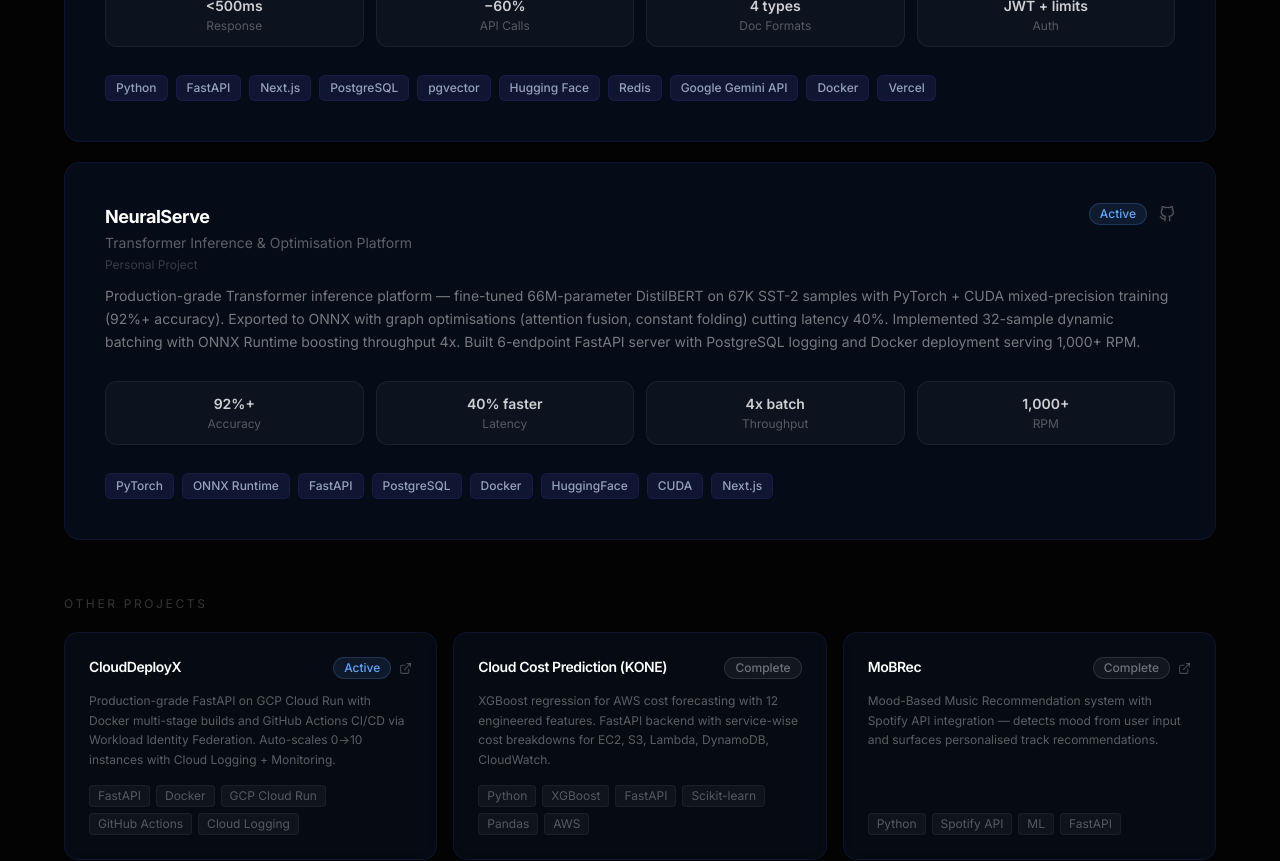
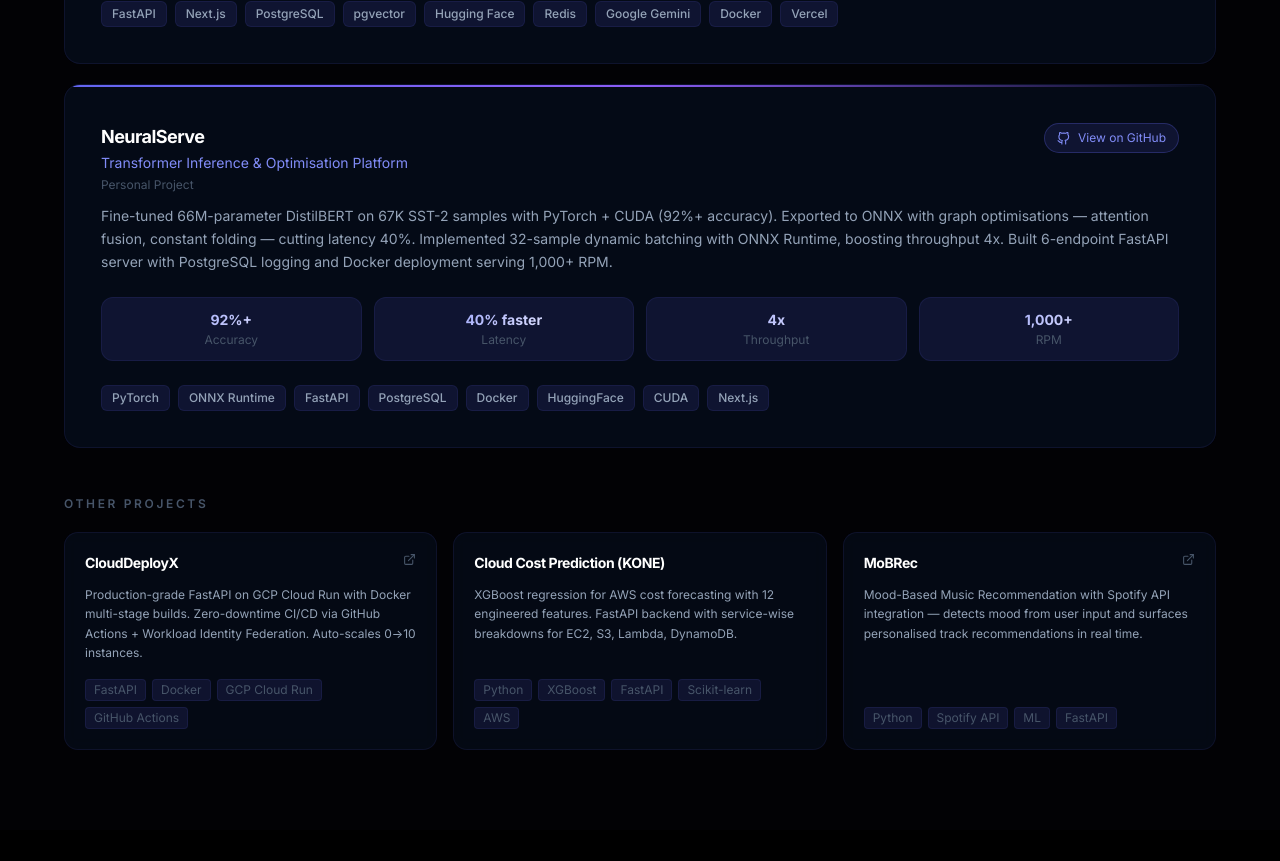
Before and after one commit to Mukunth1004/mukunthan-portfolio, a Next.js app: page / in a window 1280 px wide. Shown: the part 4200-5061 px from the top of the page. Built offline with nearby package versions, Linux system fonts and the light colour scheme.

Commit message:
feat: premium Projects with gradient accent, py-20

```diff
--- a/app/sections/Projects.jsx
+++ b/app/sections/Projects.jsx
@@ -13,137 +13,140 @@ const featured = [
       { label: 'Response', value: '<500ms' },
       { label: 'API Calls', value: '−60%' },
       { label: 'Doc Formats', value: '4 types' },
-      { label: 'Auth', value: 'JWT + limits' },
+      { label: 'Rate Limit', value: '100/min' },
     ],
-    stack: ['Python', 'FastAPI', 'Next.js', 'PostgreSQL', 'pgvector', 'Hugging Face', 'Redis', 'Google Gemini API', 'Docker', 'Vercel'],
-    status: 'Active',
+    stack: ['FastAPI', 'Next.js', 'PostgreSQL', 'pgvector', 'Hugging Face', 'Redis', 'Google Gemini', 'Docker', 'Vercel'],
+    period: 'May 2026 – Jun 2026',
     link: 'https://github.com/Mukunth1004/ai-document-intelligence',
-    period: 'May 2026 – Jun 2026',
+    gradient: 'from-indigo-500 to-purple-600',
   },
   {
     name: 'NeuralServe',
     tagline: 'Transformer Inference & Optimisation Platform',
     description:
-      'Production-grade Transformer inference platform — fine-tuned 66M-parameter DistilBERT on 67K SST-2 samples with PyTorch + CUDA mixed-precision training (92%+ accuracy). Exported to ONNX with graph optimisations (attention fusion, constant folding) cutting latency 40%. Implemented 32-sample dynamic batching with ONNX Runtime boosting throughput 4x. Built 6-endpoint FastAPI server with PostgreSQL logging and Docker deployment serving 1,000+ RPM.',
+      'Fine-tuned 66M-parameter DistilBERT on 67K SST-2 samples with PyTorch + CUDA (92%+ accuracy). Exported to ONNX with graph optimisations — attention fusion, constant folding — cutting latency 40%. Implemented 32-sample dynamic batching with ONNX Runtime, boosting throughput 4x. Built 6-endpoint FastAPI server with PostgreSQL logging and Docker deployment serving 1,000+ RPM.',
     metrics: [
       { label: 'Accuracy', value: '92%+' },
       { label: 'Latency', value: '40% faster' },
-      { label: 'Throughput', value: '4x batch' },
+      { label: 'Throughput', value: '4x' },
       { label: 'RPM', value: '1,000+' },
     ],
     stack: ['PyTorch', 'ONNX Runtime', 'FastAPI', 'PostgreSQL', 'Docker', 'HuggingFace', 'CUDA', 'Next.js'],
-    status: 'Active',
+    period: 'Personal Project',
     link: 'https://github.com/Mukunth1004/NeuralServe',
-    period: 'Personal Project',
+    gradient: 'from-purple-500 to-violet-600',
   },
 ]
 
 const other = [
   {
     name: 'CloudDeployX',
-    description:
-      'Production-grade FastAPI on GCP Cloud Run with Docker multi-stage builds and GitHub Actions CI/CD via Workload Identity Federation. Auto-scales 0→10 instances with Cloud Logging + Monitoring.',
-    stack: ['FastAPI', 'Docker', 'GCP Cloud Run', 'GitHub Actions', 'Cloud Logging'],
-    status: 'Active',
+    description: 'Production-grade FastAPI on GCP Cloud Run with Docker multi-stage builds. Zero-downtime CI/CD via GitHub Actions + Workload Identity Federation. Auto-scales 0→10 instances.',
+    stack: ['FastAPI', 'Docker', 'GCP Cloud Run', 'GitHub Actions'],
     link: 'https://github.com/Mukunth1004/CloudDeployX',
   },
   {
     name: 'Cloud Cost Prediction (KONE)',
-    description:
-      'XGBoost regression for AWS cost forecasting with 12 engineered features. FastAPI backend with service-wise cost breakdowns for EC2, S3, Lambda, DynamoDB, CloudWatch.',
-    stack: ['Python', 'XGBoost', 'FastAPI', 'Scikit-learn', 'Pandas', 'AWS'],
-    status: 'Complete',
+    description: 'XGBoost regression for AWS cost forecasting with 12 engineered features. FastAPI backend with service-wise breakdowns for EC2, S3, Lambda, DynamoDB.',
+    stack: ['Python', 'XGBoost', 'FastAPI', 'Scikit-learn', 'AWS'],
     link: null,
   },
   {
     name: 'MoBRec',
-    description:
-      'Mood-Based Music Recommendation system with Spotify API integration — detects mood from user input and surfaces personalised track recommendations.',
+    description: 'Mood-Based Music Recommendation with Spotify API integration — detects mood from user input and surfaces personalised track recommendations in real time.',
     stack: ['Python', 'Spotify API', 'ML', 'FastAPI'],
-    status: 'Complete',
     link: 'https://github.com/Mukunth1004/MoBRec',
   },
 ]
-
-const statusStyles = {
-  Active: 'text-blue-400 bg-blue-400/10 border-blue-400/20',
-  Complete: 'text-white/40 bg-white/5 border-white/10',
-}
-
-function StatusBadge({ status }) {
-  return (
-    <span className={`inline-flex items-center px-2.5 py-0.5 rounded-full text-xs font-medium border ${statusStyles[status] || statusStyles.Complete}`}>
-      {status}
-    </span>
-  )
-}
 
 export default function Projects() {
   const ref = useRef(null)
   const inView = useInView(ref, { once: true, margin: '-80px' })
 
   return (
-    <section id="projects" className="py-32 px-6 bg-white/[0.01]">
+    <section id="projects" className="py-20 px-6" style={{ background: 'rgba(99,102,241,0.02)' }}>
       <div className="max-w-6xl mx-auto" ref={ref}>
-        <motion.p
-          initial={{ opacity: 0 }}
-          animate={inView ? { opacity: 1 } : {}}
-          className="section-eyebrow"
-        >
+        <motion.p initial={{ opacity: 0 }} animate={inView ? { opacity: 1 } : {}} className="section-eyebrow">
           Work
         </motion.p>
         <motion.h2
           initial={{ opacity: 0, y: 20 }}
           animate={inView ? { opacity: 1, y: 0 } : {}}
-          transition={{ duration: 0.7, delay: 0.08 }}
+          transition={{ duration: 0.6, delay: 0.08 }}
           className="section-heading"
         >
           Projects
         </motion.h2>
 
         {/* Featured */}
-        <div className="space-y-5 mt-16">
+        <div className="space-y-5 mt-12">
           {featured.map((proj, i) => (
             <motion.div
               key={proj.name}
-              initial={{ opacity: 0, y: 28 }}
+              initial={{ opacity: 0, y: 24 }}
               animate={inView ? { opacity: 1, y: 0 } : {}}
-              transition={{ duration: 0.7, delay: 0.18 + i * 0.14 }}
-              className="border-beam-card group"
+              transition={{ duration: 0.6, delay: 0.16 + i * 0.13 }}
+              className="card-premium overflow-hidden group"
             >
-              <div className="p-8 md:p-10">
+              {/* Gradient accent bar */}
+              <div
+                className="h-0.5 w-full"
+                style={{ background: `linear-gradient(90deg, var(--accent), var(--purple), transparent)` }}
+              />
+              <div className="p-7 md:p-9">
                 <div className="flex flex-col sm:flex-row sm:items-start sm:justify-between gap-3 mb-3">
                   <div>
-                    <h3 className="text-lg font-bold tracking-tight group-hover:shimmer-text transition-all">{proj.name}</h3>
-                    <p className="text-sm text-white/35 mt-0.5">{proj.tagline}</p>
-                    <p className="text-xs text-white/20 mt-1">{proj.period}</p>
+                    <h3 className="text-lg font-bold text-white">{proj.name}</h3>
+                    <p className="text-sm mt-0.5" style={{ color: 'var(--accent-light)' }}>{proj.tagline}</p>
+                    <p className="text-xs mt-1" style={{ color: 'var(--text-subtle)' }}>{proj.period}</p>
                   </div>
-                  <div className="flex items-center gap-3 flex-shrink-0">
-                    <StatusBadge status={proj.status} />
                   {proj.link && (
-                      <a href={proj.link} target="_blank" rel="noopener noreferrer" className="text-white/30 hover:text-white transition-colors">
-                        <FiGithub size={16} />
+                    <a
+                      href={proj.link}
+                      target="_blank"
+                      rel="noopener noreferrer"
+                      className="flex items-center gap-2 text-xs px-3 py-1.5 rounded-full transition-all duration-200 flex-shrink-0"
+                      style={{
+                        color: 'var(--accent-light)',
+                        background: 'var(--accent-soft)',
+                        border: '1px solid var(--border-hover)',
+                      }}
+                    >
+                      <FiGithub size={13} /> View on GitHub
                     </a>
                   )}
                 </div>
-                </div>
 
-                <p className="text-sm text-white/45 leading-relaxed mb-7">{proj.description}</p>
+                <p className="text-sm leading-relaxed mb-6" style={{ color: 'var(--text-muted)' }}>
+                  {proj.description}
+                </p>
 
                 {/* Metrics */}
-                <div className="grid grid-cols-2 md:grid-cols-4 gap-3 mb-7">
-                  {proj.metrics.map((m) => (
-                    <div key={m.label} className="rounded-xl bg-white/[0.03] border border-white/[0.06] py-3 px-4 text-center hover:border-white/12 transition-colors">
-                      <div className="text-sm font-semibold text-white/80">{m.value}</div>
-                      <div className="text-xs text-white/30 mt-0.5">{m.label}</div>
+                <div className="grid grid-cols-2 md:grid-cols-4 gap-3 mb-6">
+                  {proj.metrics.map(m => (
+                    <div
+                      key={m.label}
+                      className="rounded-xl py-3 px-4 text-center transition-all duration-200"
+                      style={{ background: 'var(--accent-soft)', border: '1px solid var(--border)' }}
+                    >
+                      <div
+                        className="text-sm font-bold"
+                        style={{
+                          background: 'linear-gradient(135deg, var(--accent-light), #fff)',
+                          WebkitBackgroundClip: 'text',
+                          WebkitTextFillColor: 'transparent',
+                          backgroundClip: 'text',
+                        }}
+                      >
+                        {m.value}
+                      </div>
+                      <div className="text-xs mt-0.5" style={{ color: 'var(--text-subtle)' }}>{m.label}</div>
                     </div>
                   ))}
                 </div>
 
                 <div className="flex flex-wrap gap-2">
-                  {proj.stack.map((tech) => (
-                    <span key={tech} className="badge">{tech}</span>
-                  ))}
+                  {proj.stack.map(tech => <span key={tech} className="badge">{tech}</span>)}
                 </div>
               </div>
             </motion.div>
@@ -151,44 +154,61 @@ export default function Projects() {
         </div>
 
         {/* Other projects */}
-        <motion.p
-          initial={{ opacity: 0 }}
-          animate={inView ? { opacity: 1 } : {}}
-          transition={{ delay: 0.52 }}
-          className="text-xs tracking-[0.22em] uppercase text-white/20 mb-5 mt-14"
+        <div className="mt-12">
+          <p
+            className="text-xs tracking-[0.22em] uppercase mb-5 font-semibold"
+            style={{ color: 'var(--text-subtle)' }}
           >
             Other Projects
-        </motion.p>
+          </p>
           <div className="grid md:grid-cols-3 gap-4">
             {other.map((proj, i) => (
               <motion.div
                 key={proj.name}
-              initial={{ opacity: 0, y: 20 }}
+                initial={{ opacity: 0, y: 18 }}
                 animate={inView ? { opacity: 1, y: 0 } : {}}
-              transition={{ duration: 0.6, delay: 0.56 + i * 0.09 }}
-              className="bento-card p-6 flex flex-col"
+                transition={{ duration: 0.5, delay: 0.44 + i * 0.08 }}
+                className="bento-card p-5 flex flex-col"
               >
                 <div className="flex items-start justify-between mb-3">
-                <h4 className="text-sm font-semibold leading-snug pr-2">{proj.name}</h4>
-                <div className="flex items-center gap-2 flex-shrink-0">
-                  <StatusBadge status={proj.status} />
+                  <h4 className="text-sm font-bold text-white leading-snug pr-2">{proj.name}</h4>
                   {proj.link && (
-                    <a href={proj.link} target="_blank" rel="noopener noreferrer" className="text-white/25 hover:text-white transition-colors">
+                    <a
+                      href={proj.link}
+                      target="_blank"
+                      rel="noopener noreferrer"
+                      className="transition-colors flex-shrink-0"
+                      style={{ color: 'var(--text-subtle)' }}
+                      onMouseEnter={e => { e.currentTarget.style.color = 'var(--accent-light)'; }}
+                      onMouseLeave={e => { e.currentTarget.style.color = 'var(--text-subtle)'; }}
+                    >
                       <FiExternalLink size={13} />
                     </a>
                   )}
                 </div>
-              </div>
-              <p className="text-xs text-white/35 leading-relaxed mb-4 flex-1">{proj.description}</p>
+                <p className="text-xs leading-relaxed mb-4 flex-1" style={{ color: 'var(--text-muted)' }}>
+                  {proj.description}
+                </p>
                 <div className="flex flex-wrap gap-1.5">
-                {proj.stack.map((tech) => (
-                  <span key={tech} className="text-xs text-white/30 bg-white/[0.04] px-2 py-0.5 rounded border border-white/[0.05]">{tech}</span>
+                  {proj.stack.map(tech => (
+                    <span
+                      key={tech}
+                      className="text-xs px-2 py-0.5 rounded"
+                      style={{
+                        color: 'var(--text-subtle)',
+                        background: 'var(--accent-soft)',
+                        border: '1px solid var(--border)',
+                      }}
+                    >
+                      {tech}
+                    </span>
                   ))}
                 </div>
               </motion.div>
             ))}
           </div>
         </div>
+      </div>
     </section>
   )
 }
```
Lines whose indentation alone changed are shown as unchanged.
